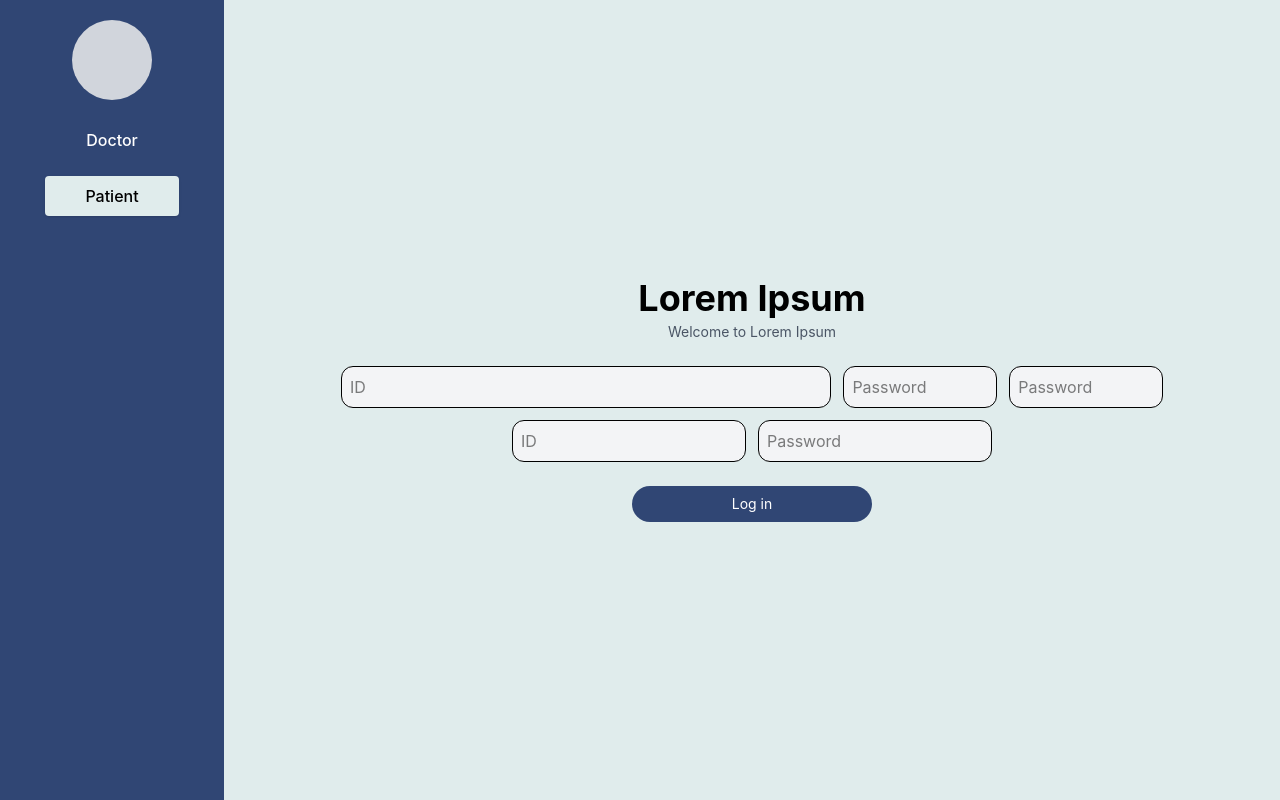
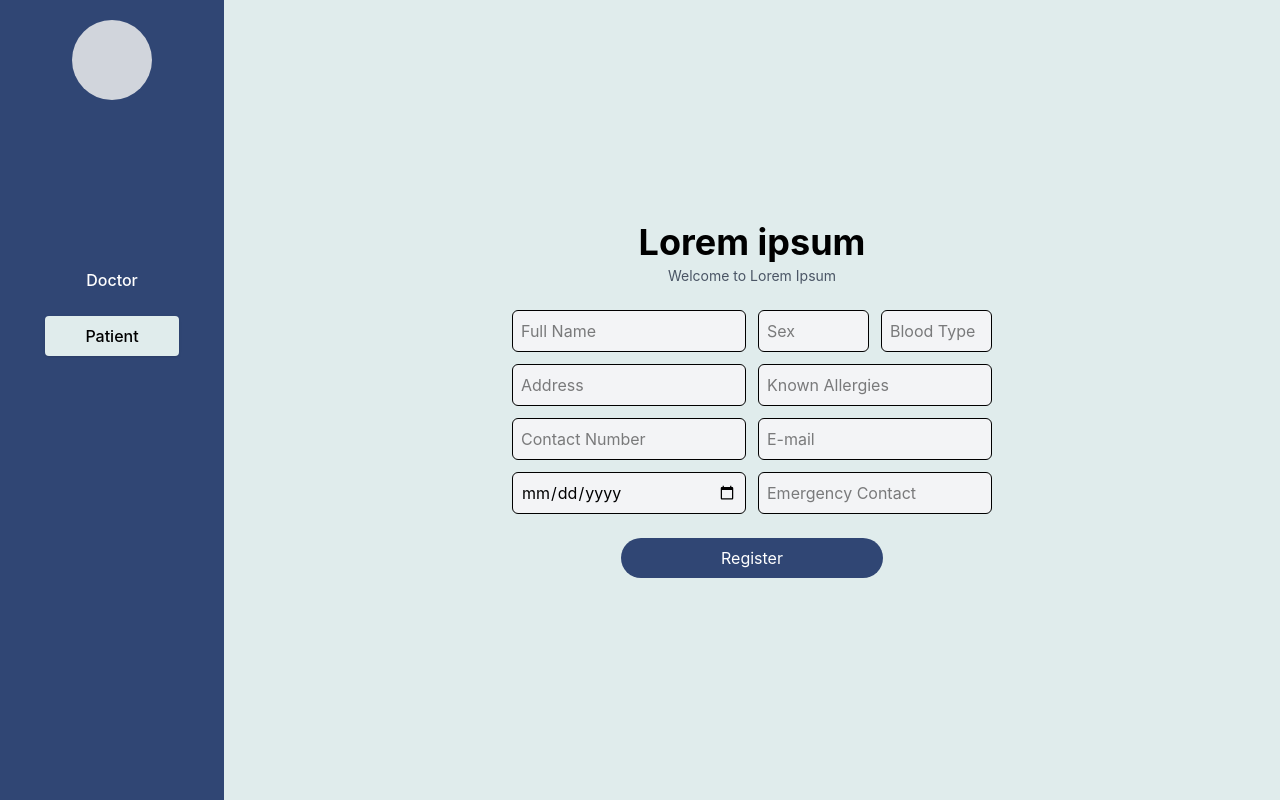
Before and after one commit to Sycode-ic/Website_proj, a React (Vite) app in the folder Frontend/: page /register in a window 1280 px wide. Built offline with nearby package versions, Linux system fonts and the light colour scheme.

Commit message:
refactor: Enhance Button hover effect and improve layout in Login and Register components

```diff
--- a/Frontend/src/Button.tsx
+++ b/Frontend/src/Button.tsx
@@ -9,7 +9,7 @@ const Button: React.FC<ButtonProps> = ({text, navigationLink}) => {
 const navigate = useNavigate();
 return (
 	<button onClick={() => navigate(`${navigationLink}`)}
-      className="bg-[var(--primary)] text-white p-2 rounded-full mt-2 text-sm w-60">
+      className="bg-[var(--primary)] text-white p-2 rounded-full mt-2 text-sm w-60 hover:bg-[#4c5d81] transition">
 
         {text}
 	</button>
--- a/Frontend/src/Login.tsx
+++ b/Frontend/src/Login.tsx
@@ -13,9 +13,9 @@ return (
 	{/* Sidebar */}
 
 	<aside className="w-56 bg-[var(--primary)] flex flex-col items-center">
-		<div className="w-20 h-20 bg-gray-300 rounded-full mb-10 relative top-5"></div>
+		<div className="w-20 h-20 bg-gray-300 rounded-full mb-10 sticky top-5"></div>
 
-		<nav className="flex flex-col items-center justify-center gap-4 w-full text-center text-black font-medium">
+		<nav className="flex flex-col items-center justify-center my-35 gap-4 w-full text-center text-black font-medium">
 		<button className="py-2 bg-[var(--background)] shadow rounded p-10">Doctor</button>
 		<button onClick={() => navigate("/register")} className="py-2 text-white hover:bg-gray-300 hover:text-black p-10 rounded">Patient</button>
 		</nav>
@@ -30,12 +30,12 @@ return (
 		<input
 			type="text"
 			placeholder="ID"
-			className="border bg-gray-100 text-black p-2 rounded-xl w-full"
+			className="border bg-gray-100 text-black p-2 rounded-2xl w-full"
 		/>
 		<input
 			type="password"
 			placeholder="Password"
-			className="border bg-gray-100 text-black p-2 rounded-xl w-full"
+			className="border bg-gray-100 text-black p-2 rounded-2xl w-full"
 		/>
 
 		<Button text = "Log in" navigationLink = "/dashboard"/>
--- a/Frontend/src/Register.tsx
+++ b/Frontend/src/Register.tsx
@@ -1,7 +1,4 @@
 import { useNavigate } from "react-router-dom";
-import Button from "./Button";
-
-// still not final ToT im sorry
 
 
 const Register = () => {
@@ -17,7 +14,7 @@ return (
     <aside className="w-56 bg-[var(--primary)] flex flex-col items-center">
         <div className="w-20 h-20 bg-gray-300 rounded-full mb-10 relative top-5"></div>
 
-        <nav className="flex flex-col items-center justify-center gap-4 w-full text-center text-black font-medium">
+        <nav className="flex flex-col items-center justify-center  my-35 gap-4 w-full text-center text-black font-medium">
         <button onClick ={() => navigate("..")} className="py-2 text-white hover:bg-gray-300 hover:text-black p-10 rounded">Doctor</button>
         <button className="py-2 bg-[var(--background)] shadow rounded p-10">Patient</button>
         </nav>
@@ -25,52 +22,76 @@ return (
 
     {/* Center Div */}
     <main className="flex-1 flex flex-col justify-center items-center bg-[var(--background)]">
-        <h1 className="text-4xl font-bold">Lorem Ipsum</h1>
-        <h2 className="text-sm text-gray-600 mt-1">Welcome to Lorem Ipsum</h2>
+        <h1 className="text-4xl font-bold">Lorem ipsum</h1>
+        <h2 className="text-sm text-gray-600 mt-1 mb-6">
+          Welcome to Lorem Ipsum
+        </h2>
 
-        <div className="flex flex-col justify-center items-center">
-            <div className="mt-6 flex flex-row gap-3 items-center">
+        {/* Form Container */}
+        <div className="flex flex-col items-center">
+          <div className="grid grid-cols-2 gap-3 w-[480px]">
             <input
+              type="text"
+              placeholder="Full Name"
+              className="border bg-gray-100 text-black p-2 rounded-md"
+            />
+            <div className="flex gap-3">
+              <input
                 type="text"
-                placeholder="ID"
-                className="border bg-gray-100 text-black p-2 rounded-xl w-full"
+                placeholder="Sex"
+                className="border bg-gray-100 text-black p-2 rounded-md w-1/2"
+              />
+              <input
+                type="text"
+                placeholder="Blood Type"
+                className="border bg-gray-100 text-black p-2 rounded-md w-1/2"
+              />
+            </div>
+
+            <input
+              type="text"
+              placeholder="Address"
+              className="border bg-gray-100 text-black p-2 rounded-md"
+            />
+            <input
+              type="text"
+              placeholder="Known Allergies"
+              className="border bg-gray-100 text-black p-2 rounded-md"
             />
 
-            <div className=" flex flex-row gap-3 items-center">
             <input
-                type="password"
-                placeholder="Password"
-                className="border bg-gray-100 text-black p-2 rounded-xl w-full"
+              type="text"
+              placeholder="Contact Number"
+              className="border bg-gray-100 text-black p-2 rounded-md"
             />
             <input
-                type="password"
-                placeholder="Password"
-                className="border bg-gray-100 text-black p-2 rounded-xl w-full"
+              type="email"
+              placeholder="E-mail"
+              className="border bg-gray-100 text-black p-2 rounded-md"
             />
-            </div>
-            </div>
 
-            <div className="mt-3 w-120 flex flex-row gap-3 items-center">
             <input
-                type="text"
-                placeholder="ID"
-                className="border bg-gray-100 text-black p-2 rounded-xl w-full"
+              type="date"
+              placeholder="Date of Birth"
+              className="border bg-gray-100 text-black p-2 rounded-md"
             />
             <input
-                type="password"
-                placeholder="Password"
-                className="border bg-gray-100 text-black p-2 rounded-xl w-full"
+              type="text"
+              placeholder="Emergency Contact"
+              className="border bg-gray-100 text-black p-2 rounded-md"
             />
-            </div>
+          </div>
 
-            <div className="mt-4 w-full flex justify-center">
-                <Button text = "Log in" navigationLink = "/dashboard"/>
-            </div>
+          {/* Button */}
+          <div className="mt-6 w-[480px] flex justify-center">
+            <button
+              onClick={() => navigate("/dashboard")}
+              className="bg-[var(--primary)] text-white py-2 px-25 rounded-full hover:bg-[#4c5d81] transition">
+              Register
+            </button>
+          </div>
         </div>
-
-
-
-    </main>
+      </main>
 
     </div>
 
```
